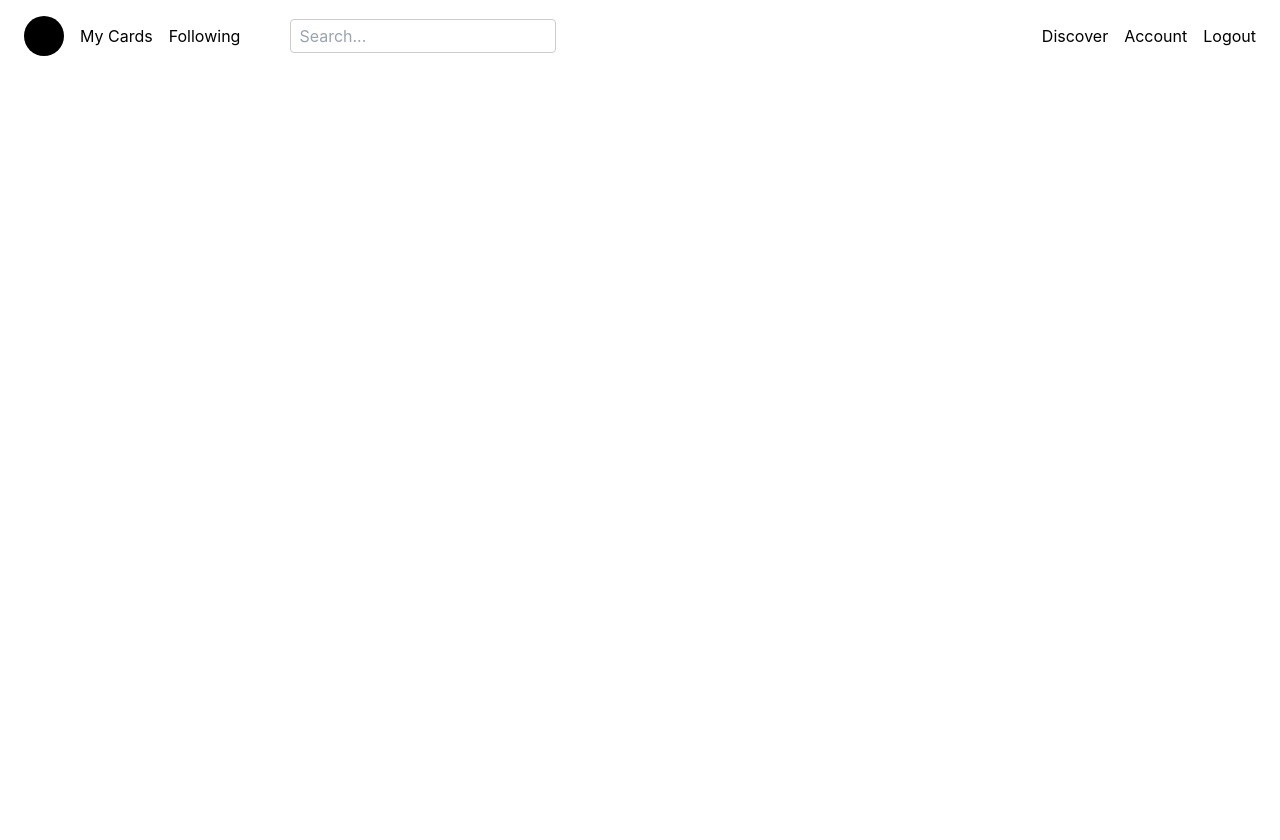
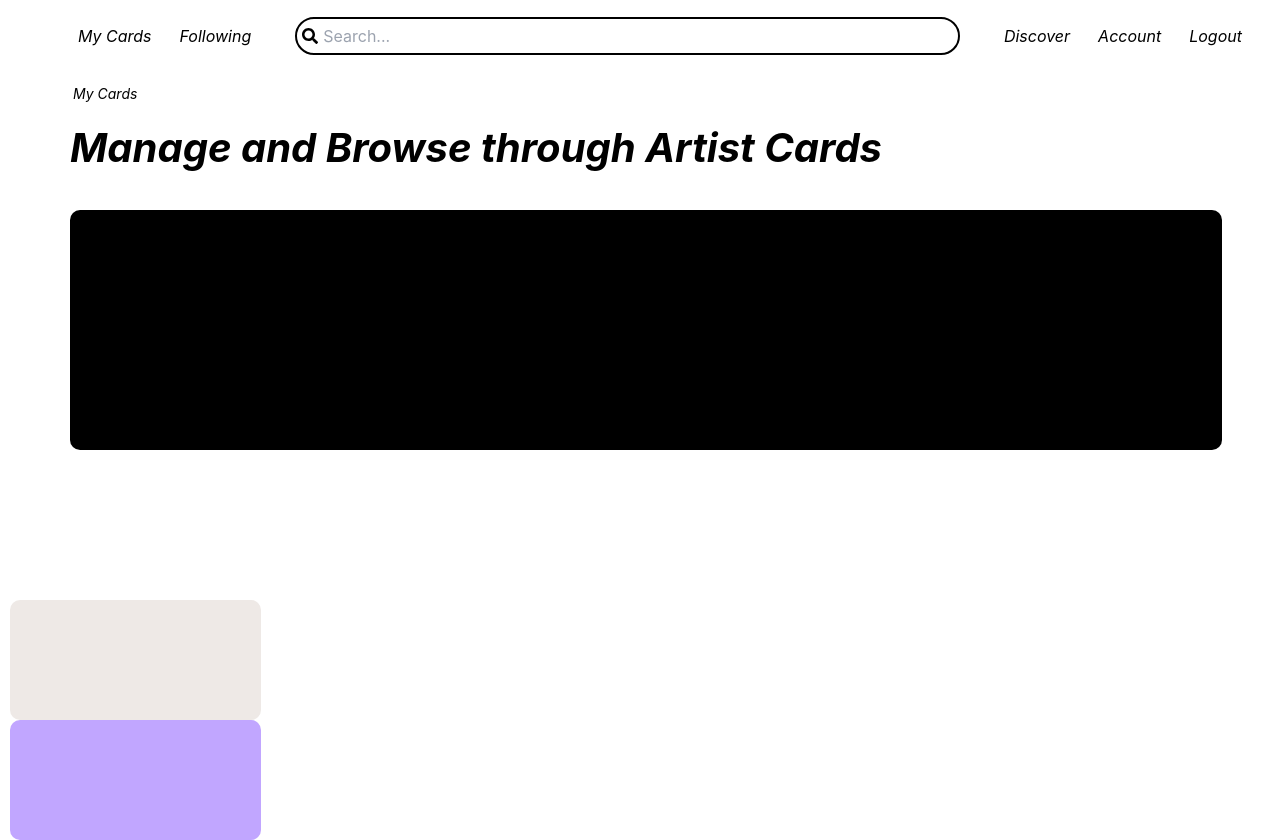
Before and after one commit to aratafujii2025/indie-chain, a React (Vite) app in the folder Frontend/: page /mycardspage in a window 1280 px wide. Before the commit the page ends 800 px from the top, so only its background shows below. Built offline with nearby package versions, Linux system fonts and the light colour scheme.

Commit message:
cant get the bottom containers to line up

```diff
--- a/Frontend/src/pages/MyCardsPage.tsx
+++ b/Frontend/src/pages/MyCardsPage.tsx
@@ -1,25 +1,38 @@
 import React from 'react';
+import { FaSearch } from 'react-icons/fa';
 
 const MyCardsPage = () => {
   return (
     <div className="bg-cream h-screen">
       <div className="flex items-center justify-between px-6 py-4">
-        <div className="flex items-center">
+        <div className="flex items-center flex-grow">
           <div className="w-10 h-10 bg-white rounded-full"></div>
           <button className="ml-4">My Cards</button>
           <button className="ml-4">Following</button>
-          <input
-            type="text"
-            className="ml-4 border border-gray-400 rounded py-1 px-2 search-bar"
-            placeholder="Search..."
-          />
+          <div className="search-bar">
+            <FaSearch className="search-icon" />
+            <input
+              type="text"
+              className="search-input"
+              placeholder="Search..."
+            />
+          </div>
         </div>
         <div className="flex items-center">
-          <button className="ml-4">Discover</button>
-          <button className="ml-4">Account</button>
-          <button className="ml-4">Logout</button>
+          <button className="ml-4 flex-shrink-0">Discover</button>
+          <button className="ml-4 flex-shrink-0">Account</button>
+          <button className="ml-4 flex-shrink-0">Logout</button>
         </div>
       </div>
+      <div className="smalltext">My Cards</div>
+      <div className="bigtext">Manage and Browse through Artist Cards</div>
+      <div className="container"></div>
+      <div className="white-container"></div>
+      <div className="wflex"></div>
+        <div className="egg-container"></div>
+        <div className="purple-container"></div>
+
+
     </div>
   );
 };
--- a/Frontend/src/styles.css
+++ b/Frontend/src/styles.css
@@ -1,5 +1,5 @@
 .bg-cream {
-  background-color: cream;
+  background-color: eggshell;
 }
 
 .h-screen {
@@ -37,7 +37,7 @@
 }
 
 .bg-white {
-  background-color: rgb(0, 0, 0);
+  background-color: rgb(255, 255, 255);
 }
 
 .rounded-full {
@@ -47,6 +47,7 @@
 .ml-4 {
   margin-left: 1rem;
   color: black;
+  font-style:italic;
 }
 
 .border {
@@ -71,10 +72,54 @@
   padding-right: 0.5rem;
 }
 
+
 .search-bar {
   flex-grow: 1;
-  margin-left: 50px;
-  margin-right: 50px;
+  margin-left: 30px;
+  margin-right: 30px;
+  display: flex;
+  align-items: center;
+  background-color: eggshell;
+  border: 2px solid black;
+  border-radius: 20px;
+  padding: 5px;
+  outline: none;
+}
+
+.search-icon {
+  margin-right: 5px;
+  color: black;
+}
+
+.search-input {
+  flex-grow: 1;
+  border: none;
+  background: transparent;
+  color: black;
+}
+
+/* Adjusting button spacing */
+button.ml-4 {
+  margin-left: 14px;
+  margin-right: 14px;
+}
+
+.smalltext{
+  color:black;
+  font-size:14px;
+  font-style:italic;
+  margin-top:10px;
+  margin-left:73px;
+}
+
+.bigtext{
+  color:black;
+  font-size:40px;
+  font-style:italic;
+  margin-top:30px;
+  margin-left:70px;
+  font-weight:bold;
+
 }
 
 @media (max-width: 768px) {
@@ -86,9 +131,59 @@
   .ml-4 {
     margin-left: 0.5rem;
   }
+}
 
-  .search-bar {
-    margin-left: 10px;
-    margin-right: 10px;
-  }
+.container {
+  margin-top: 50px;
+  margin-left: 70px;
+  margin-right: 30px;
+  height:30%;
+  width:90%;
+  max-width:4000px;
+  max-height:4000px;
+  background-color: black;
+  border-radius: 10px;
+  padding: 20px;
+  margin-bottom:30px;
 }
+
+.wflex {
+  display: flex;
+  flex-direction: row;
+  overflow:visible;
+}
+
+
+.white-container {
+  background-color: white;
+  border-radius: 10px;
+  width: calc(45% - 20px);
+  max-width:1000px;
+  margin-left: 70px;
+  height:15%;
+  display:flex;
+
+}
+
+.purple-container {
+  background-color: #c1a6ff;
+  border-radius: 10px;
+  width: calc(20% - 5px);
+  margin-left: 10px;
+  margin-right: 10px;
+  height:15%;
+  max-width:800px;
+  flex-grow:1;
+}
+
+.egg-container {
+  background-color: #EEE9E6;
+  border-radius: 10px;
+  width: calc(20% - 5px);
+  margin-left: 10px;
+  margin-right: 10px;
+  height:15%;
+  max-width:500px;
+  flex-grow:1;
+  border-color:black;
+}
```
